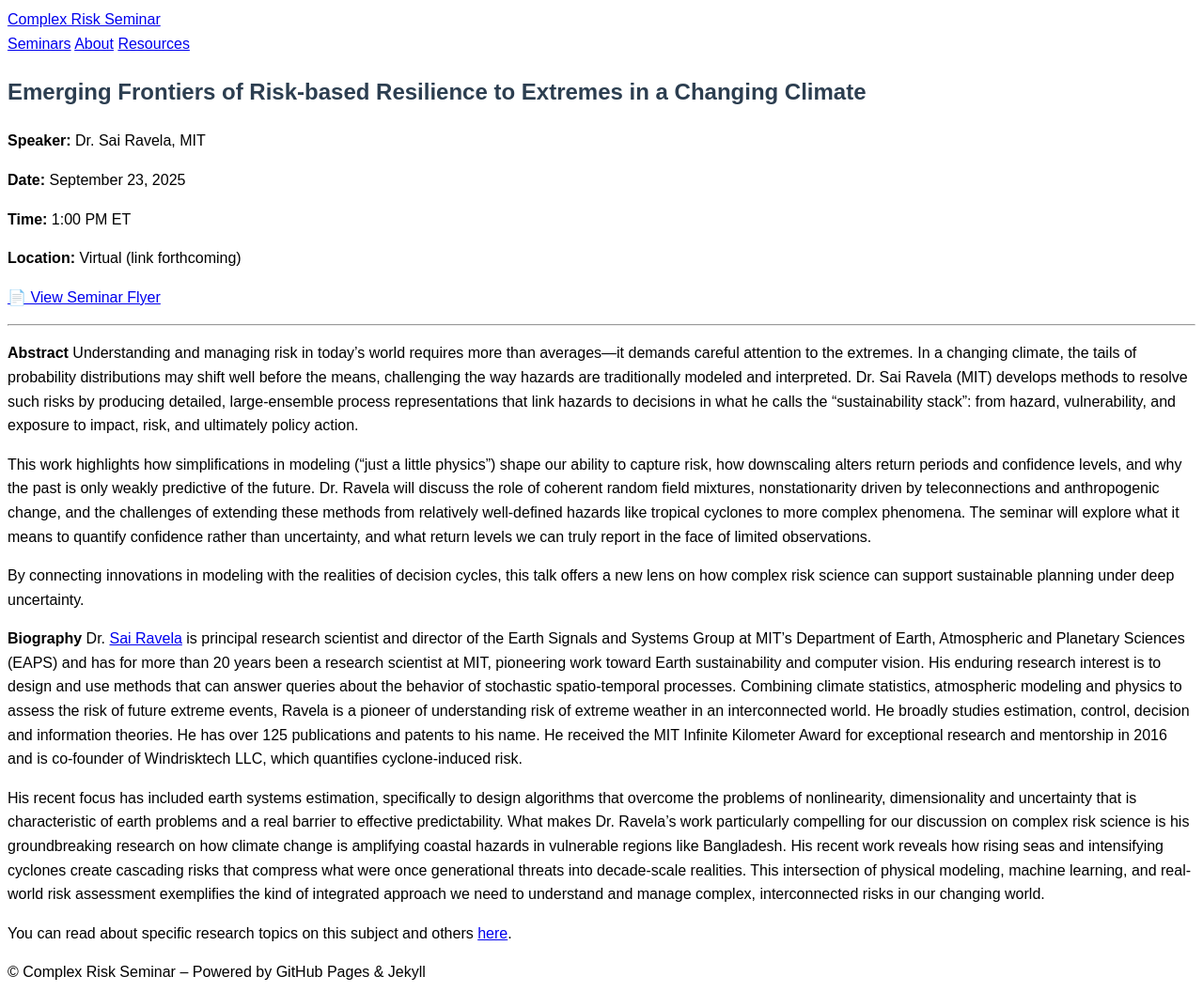
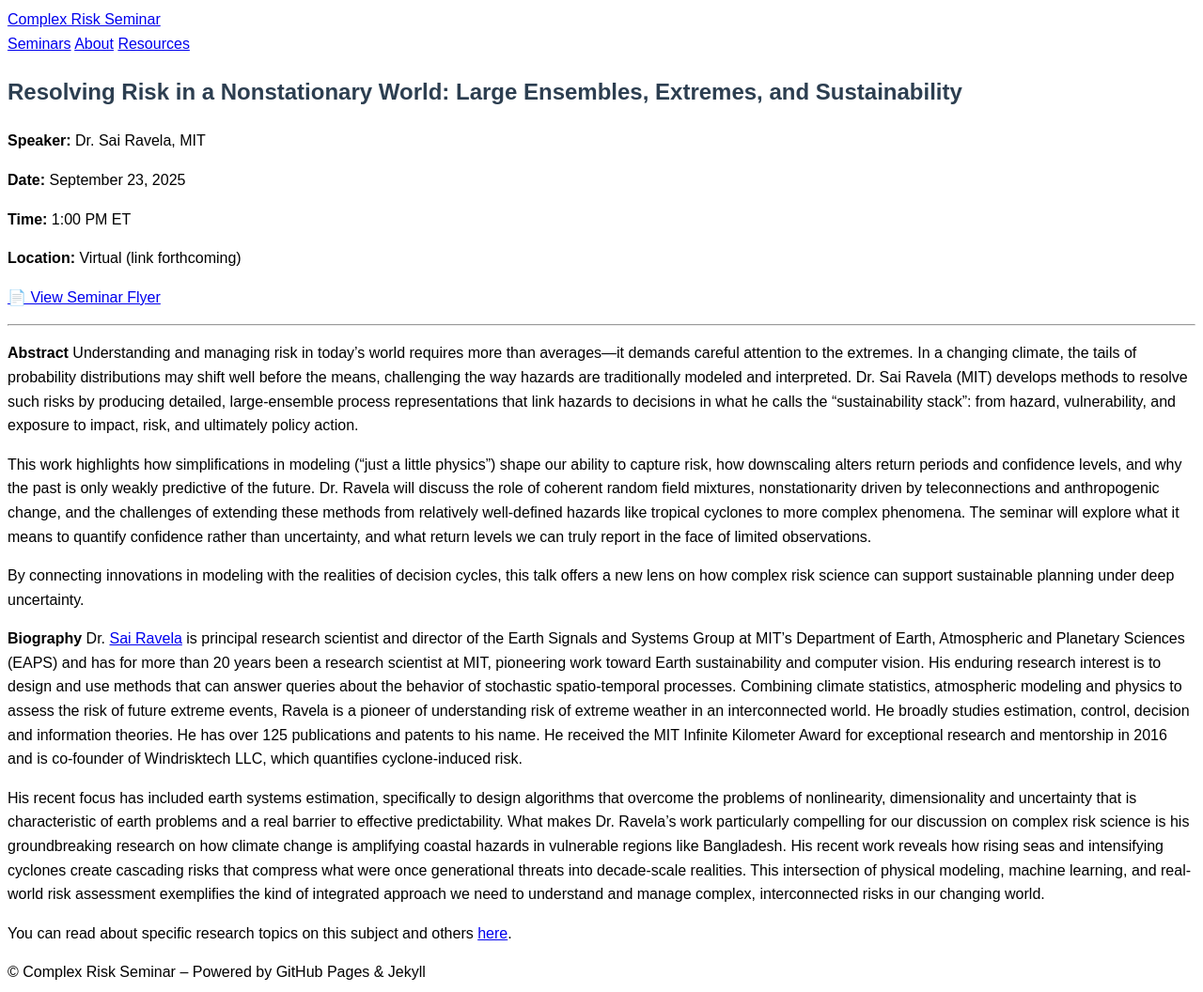
Before and after one commit to rmcgranaghan/complex-risk-science-seminars, a Jekyll site: the page built from _seminars/ravela.md, in a window 1280 px wide. Shown: the whole page at 94% size. Built offline with Jekyll 4.4.1, drawn with Linux system fonts in a browser that asks for light colours.

Commit message:
Update ravela.md

```diff
--- a/_seminars/ravela.md
+++ b/_seminars/ravela.md
@@ -1,6 +1,6 @@
 ---
 layout: seminar
-title: "Emerging Frontiers of Risk-based Resilience to Extremes in a Changing Climate"
+title: "Resolving Risk in a Nonstationary World: Large Ensembles, Extremes, and Sustainability"
 speaker: "Dr. Sai Ravela, MIT"
 date: 2025-09-23
 time: "1:00 PM ET"
```
